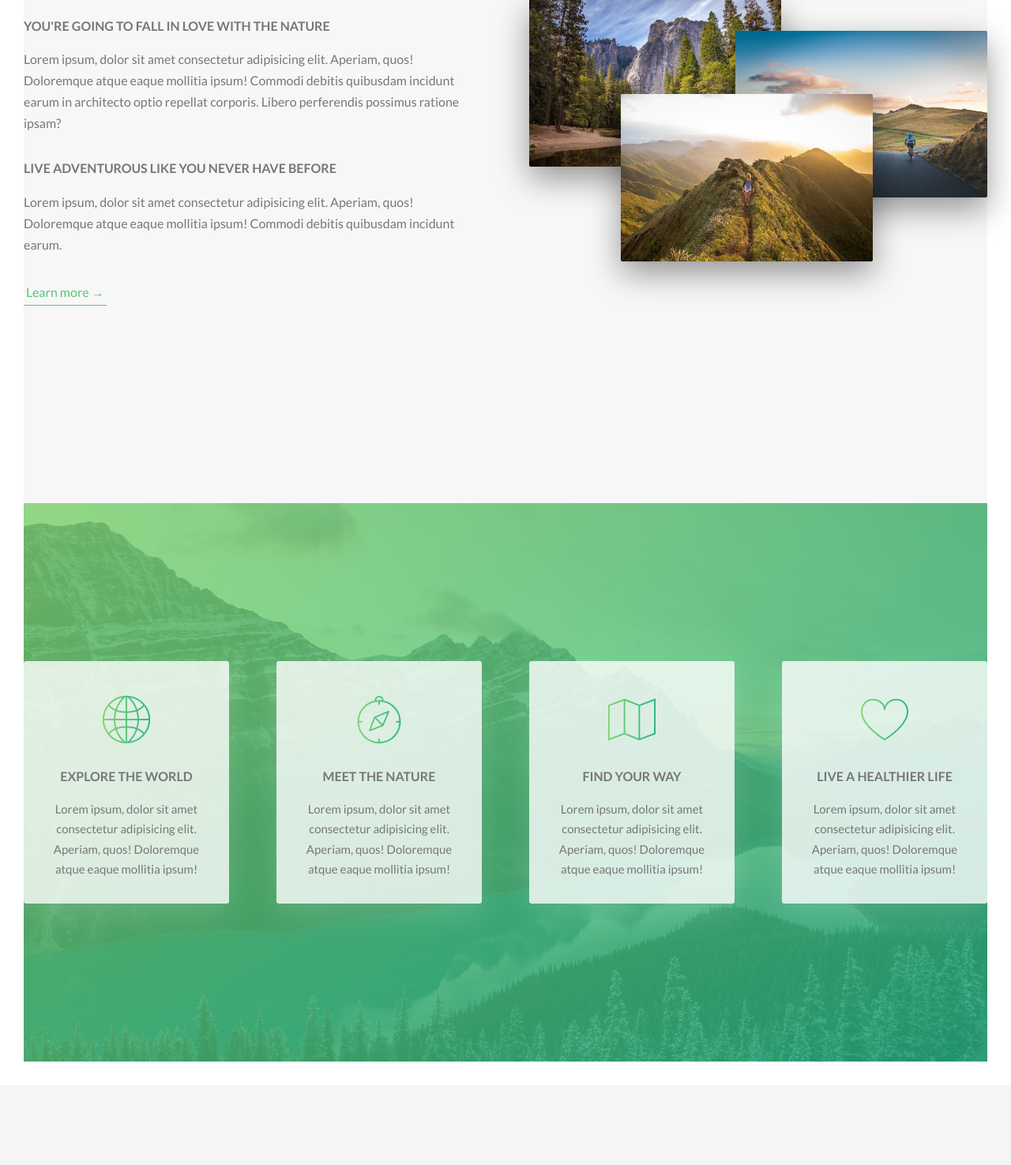
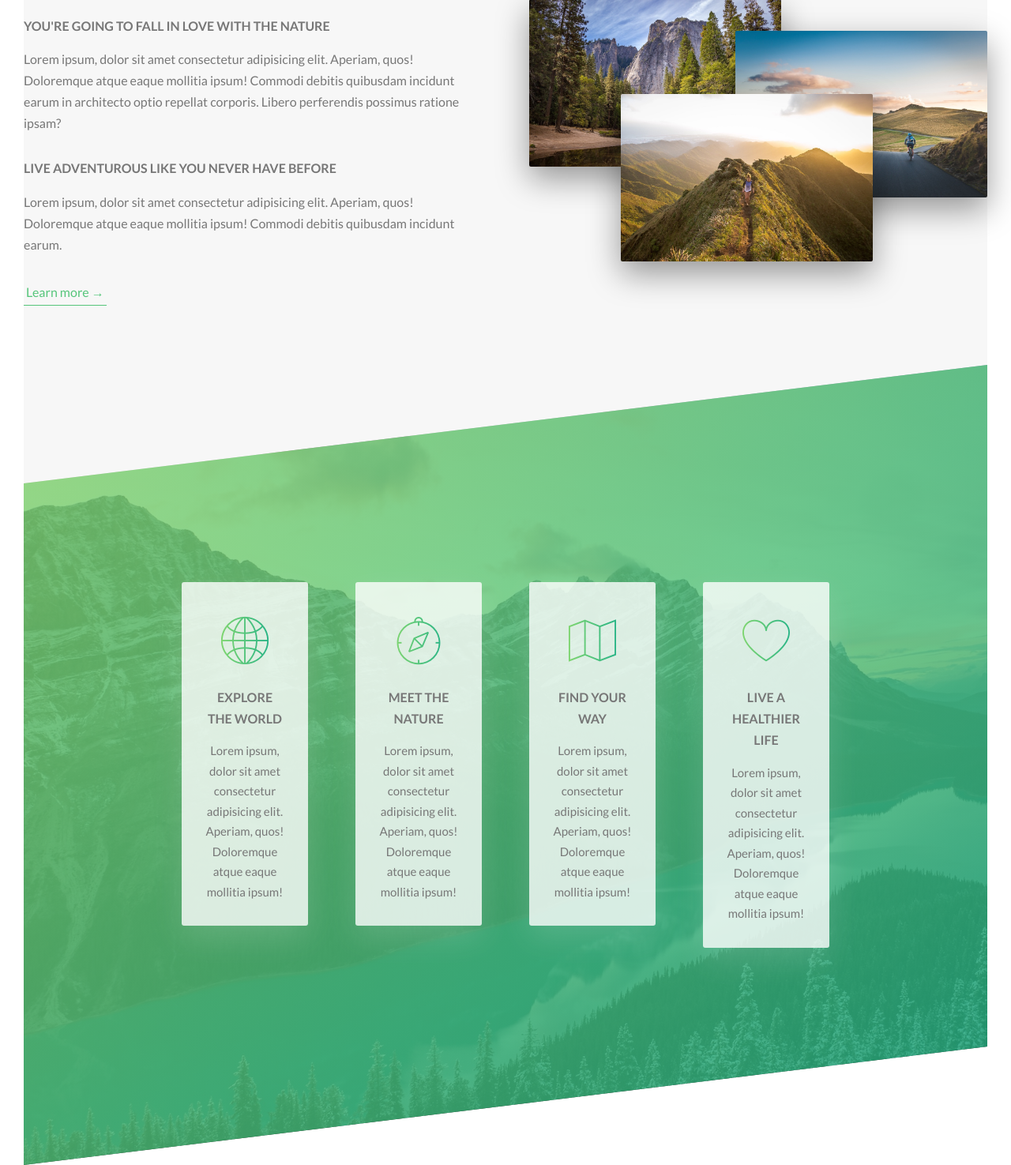
Before and after one commit to BhargavaCreates/Natours-SCSS, a PHP site: page / in a window 1280 px wide. Shown: the part 1001-2476 px from the top of the page at 79% size. Before the commit the page ends 2345 px from the top, so only its background shows below. Run offline with PHP 8.4, Linux system fonts and the light colour scheme; some libraries are stand-ins or nearby versions.

Commit message:
Feature Section Complete

```diff
--- a/css/style.css
+++ b/css/style.css
@@ -250,6 +250,10 @@ body {
   margin-top: -20vh; }
 
 .section-features {
-  padding: 20rem 0;
+  padding: 20rem;
   background: linear-gradient(to right bottom, rgba(126, 213, 111, 0.8), rgba(40, 180, 133, 0.8)), url("../img/nat-4.jpg");
-  background-size: cover; }
+  background-size: cover;
+  transform: skewY(-7deg);
+  margin-top: -10rem; }
+  .section-features > * {
+    transform: skewY(7deg); }
--- a/sass/components/_feature-box.scss
+++ b/sass/components/_feature-box.scss
@@ -1,5 +1,8 @@
 .feature-box {
-  background-color: rgba($color-white, 0.8);
+  background-color: rgba(
+    $color-white,
+    0.8
+  ); // background color with opacity of 0.2
   font-size: 1.5rem;
   padding: 3rem;
   text-align: center;
--- a/sass/pages/_home.scss
+++ b/sass/pages/_home.scss
@@ -5,7 +5,9 @@
 }
 
 .section-features {
-  padding: 20rem 0;
+  padding: 20rem;
+
+  //Bacgroud: Image + Gradient on top
   background: linear-gradient(
       to right bottom,
       rgba($color-primary-light, 0.8),
@@ -13,4 +15,15 @@
     ),
     url("../img/nat-4.jpg");
   background-size: cover;
+
+  //Skew backgroud -7 degs
+  transform: skewY(-7deg);
+
+  // Select all direct childs to section-features and unskew cards
+  & > * {
+    transform: skewY(7deg);
+  }
+
+  // Move section to top
+  margin-top: -10rem;
 }
```
